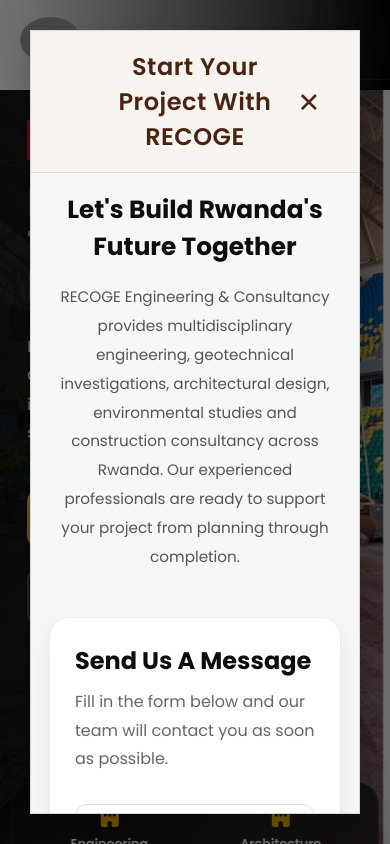
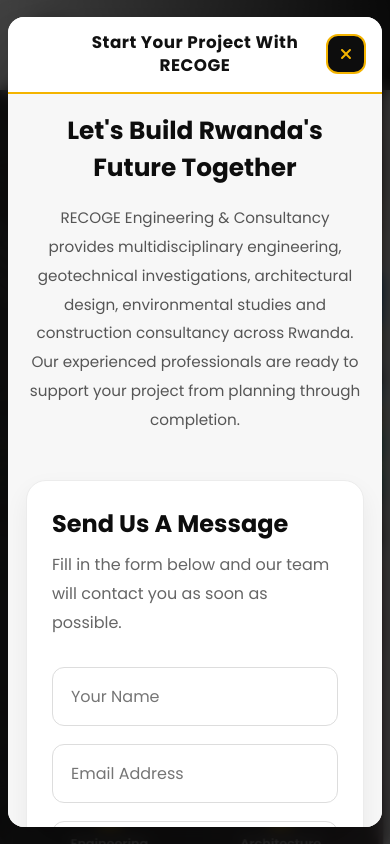
Before and after one commit to ithandcompany-bit/RecogeWeb, a React (Vite) app: page / in a window 390 px wide. Both pictures are taken after a click on the button "Contact Us". Shown: the top 844 px of the page. Built offline with nearby package versions, Linux system fonts and the light colour scheme; grey boxes are pictures that could not be loaded.

Commit message:
Modal updated

```diff
--- a/src/components/Modal.jsx
+++ b/src/components/Modal.jsx
@@ -1,15 +1,53 @@
-
+import { useEffect } from "react";
+import { FaXmark } from "react-icons/fa6";
 import "../styles/modal.css";
 
 function Modal({ title, children, close }) {
 
+    useEffect(() => {
+
+        function handleEscape(event) {
+
+            if (event.key === "Escape") {
+
+                close();
+
+            }
+
+        }
+
+        document.addEventListener("keydown", handleEscape);
+
+        document.body.style.overflow = "hidden";
+
+        return () => {
+
+            document.removeEventListener(
+                "keydown",
+                handleEscape
+            );
+
+            document.body.style.overflow = "auto";
+
+        };
+
+    }, [close]);
+
     return (
 
-        <div className="backdrop">
+        <div
+            className="backdrop"
+            onClick={close}
+        >
 
-            <div className="modal">
+            <div
+                className="modal"
+                onClick={(event) =>
+                    event.stopPropagation()
+                }
+            >
 
-               <div className="modal-header">
+                <header className="modal-header">
 
                     <div className="modal-header-spacer"></div>
 
@@ -20,13 +58,20 @@
                     </h2>
 
                     <button
+
                         className="close-button"
+
                         onClick={close}
+
+                        aria-label="Close Modal"
+
                     >
-        ✕
+
+                        <FaXmark />
+
                     </button>
 
-</div>
+                </header>
 
                 <div className="modal-content">
 
--- a/src/styles/modal.css
+++ b/src/styles/modal.css
@@ -1,10 +1,12 @@
-/* CSS FOR MODAL */
+/* =====================================================
+                    BACKDROP
+===================================================== */
 
 .backdrop{
+
     position:fixed;
+
     inset:0;
-
-    background:rgba(0,0,0,.55);
 
     display:flex;
 
@@ -12,10 +14,20 @@
 
     align-items:center;
 
-    padding:30px;
+    padding:20px;
 
-    z-index:1000;
+    background:rgba(13,13,13,.78);
+
+    backdrop-filter:blur(8px);
+
+    z-index:9999;
+
 }
+
+
+/* =====================================================
+                    MODAL
+===================================================== */
 
 .modal{
 
@@ -23,127 +35,315 @@
 
     max-width:1250px;
 
-    height:calc(100vh - 60px);
+    max-height:95vh;
 
-    overflow-y:auto;
+    background:#F7F7F7;
 
-    background:#F8F5F1;
+    border-radius:22px;
 
-    position:relative;
+    overflow:hidden;
 
-    border:1px solid #d9d9d9;
+    display:flex;
 
-    border-radius:0;
+    flex-direction:column;
 
-    padding:0;
+    box-shadow:
 
-    box-shadow:0 12px 30px rgba(0,0,0,.18);
+        0 30px 80px rgba(0,0,0,.35);
+
+    animation:modalOpen .35s ease;
 
 }
 
 
-.modal::-webkit-scrollbar {
-    width: 8px;
-}
+/* =====================================================
+                    HEADER
+===================================================== */
 
-.modal::-webkit-scrollbar-thumb {
-    background-color: #b8a08a;
-    border-radius: 20px;
-}
+.modal-header{
 
-.modal-content{
+    position:sticky;
 
-    width:100%;
+    top:0;
+
+    display:grid;
+
+    grid-template-columns:48px 1fr 48px;
+
+    align-items:center;
+
+    padding:18px 30px;
+
+    background:#FFFFFF;
+
+    border-bottom:2px solid var(--accent);
+
+    z-index:10;
 
 }
 
 .modal-title{
 
-    margin: 0;
+    margin:0;
 
-    text-align: center;
+    text-align:center;
 
-    font-size: 1.5rem;
+    color:var(--heading);
 
-    font-weight: 600;
+    font-size:1.6rem;
 
-    color: #4A2412;
+    font-weight:700;
 
-    letter-spacing: .5px;
+    letter-spacing:.5px;
+
+}
+
+.modal-header-spacer{
+
+    width:48px;
+
+    height:48px;
+
+}
+
+
+/* =====================================================
+                    CLOSE BUTTON
+===================================================== */
+
+.close-button{
+
+    width:46px;
+
+    height:46px;
+
+    display:flex;
+
+    justify-content:center;
+
+    align-items:center;
+
+    background:var(--primary);
+
+    color:var(--accent);
+
+    border:2px solid var(--accent);
+
+    border-radius:14px;
+
+    cursor:pointer;
+
+    font-size:1.15rem;
+
+    transition:.35s;
+
+}
+
+.close-button:hover{
+
+    background:var(--secondary);
+
+    border-color:var(--secondary);
+
+    color:white;
+
+    transform:rotate(90deg);
+
+}
+
+
+/* =====================================================
+                    CONTENT
+===================================================== */
+
+.modal-content{
+
+    flex:1;
+
+    overflow-y:auto;
+
+}
+
+.modal-content::-webkit-scrollbar{
+
+    width:8px;
+
+}
+
+.modal-content::-webkit-scrollbar-thumb{
+
+    background:#C6B299;
+
+    border-radius:20px;
+
+}
+
+.modal-content::-webkit-scrollbar-track{
+
+    background:transparent;
+
+}
+
+
+/* =====================================================
+                    ANIMATION
+===================================================== */
+
+@keyframes modalOpen{
+
+from{
+
+    opacity:0;
+
+    transform:translateY(25px) scale(.97);
+
+}
+
+to{
+
+    opacity:1;
+
+    transform:none;
+
+}
+
+}
+
+
+/* =====================================================
+                    TABLETS
+===================================================== */
+
+@media(max-width:992px){
+
+.backdrop{
+
+    padding:15px;
+
+}
+
+.modal{
+
+    max-height:94vh;
 
 }
 
 .modal-header{
 
-    position: sticky;
-
-    top: 0;
-
-    display: grid;
-
-    grid-template-columns: 50px 1fr 50px;
-
-    align-items: center;
-
-    padding: 18px 30px;
-
-    background: #F8F5F1;
-
-    border-bottom: 1px solid #d9d9d9;
-
-    z-index: 200;
+    padding:16px 22px;
 
 }
 
-.modal::-webkit-scrollbar{
+.modal-title{
 
-    width:7px;
+    font-size:1.4rem;
 
 }
 
-.modal::-webkit-scrollbar-thumb{
+}
 
-    background:#c2ae9a;
+
+/* =====================================================
+                    MOBILE
+===================================================== */
+
+@media(max-width:768px){
+
+.backdrop{
+
+    padding:10px;
+
+}
+
+.modal{
+
+    width:100%;
+
+    max-width:100%;
+
+    max-height:95vh;
+
+    border-radius:18px;
+
+}
+
+.modal-header{
+
+    padding:15px 18px;
+
+    grid-template-columns:42px 1fr 42px;
 
 }
 
 .modal-header-spacer{
 
-    width: 40px;
+    width:42px;
 
-    height: 40px;
+    height:42px;
+
+}
+
+.modal-title{
+
+    font-size:1.2rem;
+
+}
+
+.close-button{
+
+    width:42px;
+
+    height:42px;
+
+    font-size:1rem;
+
+}
 
 }
 
 
+/* =====================================================
+                    SMALL PHONES
+===================================================== */
 
+@media(max-width:480px){
 
-/* Close button */
-.close-button{
+.backdrop{
 
-    justify-self: end;
-
-    width: 40px;
-
-    height: 40px;
-
-    border: none;
-
-    background: transparent;
-
-    color: #4A2412;
-
-    font-size: 1.7rem;
-
-    cursor: pointer;
-
-    transition: color .25s ease;
+    padding:8px;
 
 }
 
+.modal{
 
-.close-button:hover{
+    max-height:96vh;
 
-    color:#9c6a42;
+    border-radius:16px;
 
 }
+
+.modal-header{
+
+    padding:14px;
+
+}
+
+.modal-title{
+
+    font-size:1.05rem;
+
+    line-height:1.4;
+
+}
+
+.close-button{
+
+    width:40px;
+
+    height:40px;
+
+    border-radius:12px;
+
+}
+
+}
```
Lines whose indentation alone changed are shown as unchanged.
